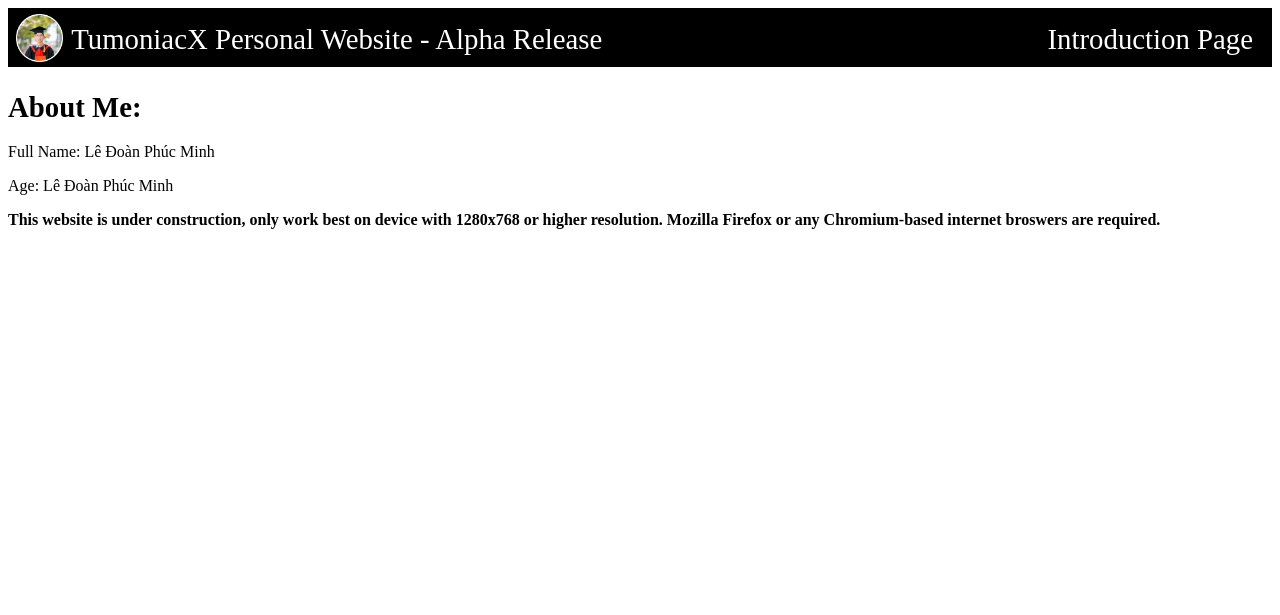
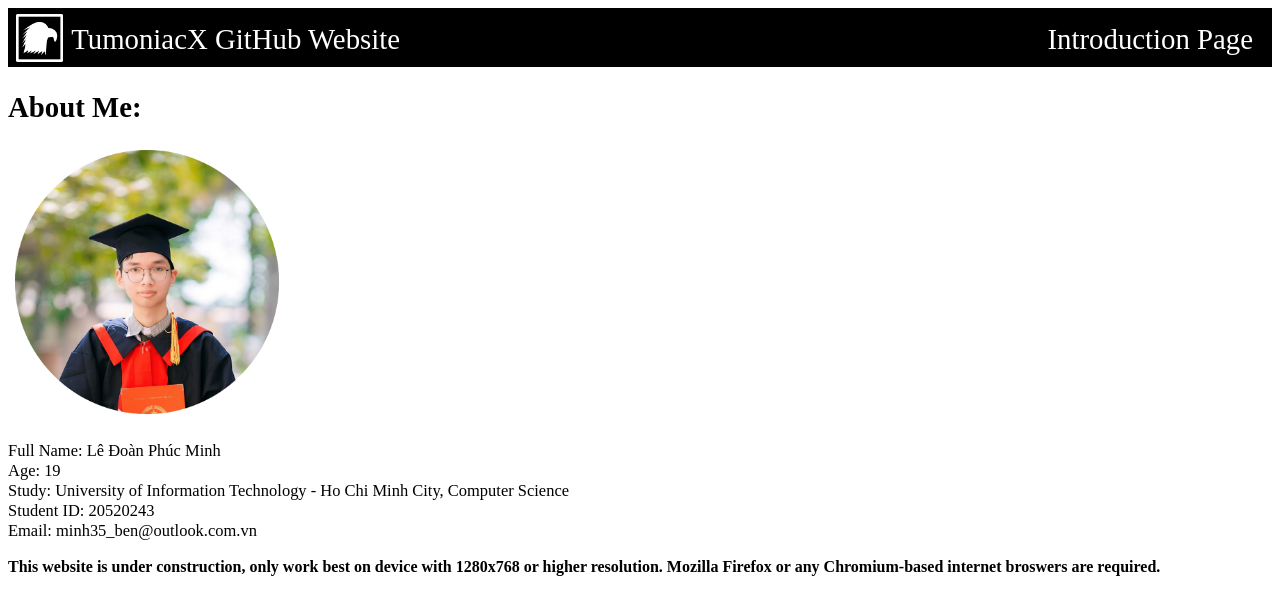
Before and after one commit to BenTumoniacXT/BenTumoniacXT.github.io, a Jekyll site: the page index.html, which Jekyll copies as it is, in a window 1280 px wide. Shown: the top 615 px of the page. Built offline with Jekyll 4.4.1, drawn with Linux system fonts in a browser that asks for light colours.

Commit message:
Updated 23/02/2021

```diff
--- a/Core/container.css
+++ /dev/null
@@ -1,34 +0,0 @@
-/* Container holding the image and the text */
-
-.container {
-  position: relative;
-  text-align: center;
-  color: white;
-}
-
-.profile {
-	position: absolute;
-	top: 10%;
-    left: -3%;
-	height: 75%;
-	width: 11%;
-	object-fit: contain;
-}
-
-.name {
-  position: absolute;
-  top: 24%;
-  left: 5%;
-  font-family: "Bebas Neue";
-  font-size: 180%;
-  object-fit: contain;
-}
-
-.title {
-  position: absolute;
-  top: 23%;
-  right: 1.5%;
-  font-family: "Bebas Neue";
-  font-size: 180%;
-  object-fit: contain;
-}
--- a/Core/main.css
+++ b/Core/main.css
@@ -1,3 +1,36 @@
 body {
   background-color: white;
 }
+
+.container {
+  position: relative;
+  text-align: center;
+  color: white;
+}
+
+.profile {
+	position: absolute;
+	top: 10%;
+    left: -3%;
+	height: 75%;
+	width: 11%;
+	object-fit: contain;
+}
+
+.name {
+  position: absolute;
+  top: 24%;
+  left: 5%;
+  font-family: "Bebas Neue";
+  font-size: 180%;
+  object-fit: contain;
+}
+
+.title {
+  position: absolute;
+  top: 23%;
+  right: 1.5%;
+  font-family: "Bebas Neue";
+  font-size: 180%;
+  object-fit: contain;
+}
--- a/index.html
+++ b/index.html
@@ -1,23 +1,27 @@
 <!DOCTYPE html>
 <html>
 <head>
-    <title>Minh Lê Personal Website - Alpha Release</title>
-	<link rel="stylesheet" href="Core/container.css">
+    <title>TumoniacX GitHub Website - Alpha Release</title>
 	<link rel="stylesheet" href="Core/main.css">
 </head>
 <body>
 	<div class="container">
-      <img style='height: 100%; width: 100%; object-fit: contain' src="Core/Header.png" width="3840" height="180" alt="" />
-	  <a href="index.html">
-      <img class="profile" src="Core/Profile.png" width="640" height="640" alt=""/>
-	  </a>
-	  <div class="name">TumoniacX Personal Website - Alpha Release</div>
-	  <div class="title">Introduction Page</div>
+        <img style='height: 100%; width: 100%; object-fit: contain' src="Core/Header.png" width="3840" height="180" alt="" />
+	    <a href="index.html">
+        <img class="profile" src="Core/Logo.png" width="640" height="640" alt=""/>
+	    </a>
+	    <div class="name">TumoniacX GitHub Website</div>
+	    <div class="title">Introduction Page</div>
 	</div>
 
-	<h1 style='font-family:"Bebas Neue"; font-size: 180%;'>About Me:</h1>
-	<p> Full Name: Lê Đoàn Phúc Minh </p>
-<p> Age: Lê Đoàn Phúc Minh </p>
+	<h1 style='font-family: "Bebas Neue"; font-size: 180%;'>About Me:</h1>
+	<img style='height: 22%; width: 22%; object-fit: contain' src="Core/Profile.png" width="800" height="800" alt=""/>
+	<p style='font-family: "Myriad Pro"; font-size: 103%;'>Full Name: Lê Đoàn Phúc Minh
+	    <br>Age: 19
+        <br>Study: University of Information Technology - Ho Chi Minh City, Computer Science
+		<br>Student ID: 20520243
+		<br>Email: minh35_ben@outlook.com.vn
+	</p>
 
 	<footer>
 		<p style='font-family:"Myriad Pro";'> <b>This website is under construction, only work best on device with 1280x768 or higher resolution. Mozilla Firefox or any Chromium-based internet broswers are required.</b>
```
Also changed, not shown: Core/Logo.png (added), Core/Micro-info.png (deleted), Core/Profile.png.
